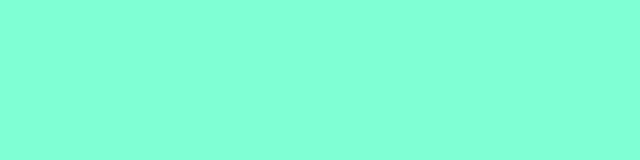
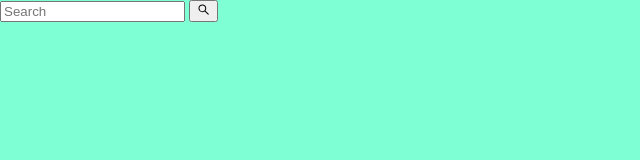
Before and after one commit to aryan-palkar/Gif-Search-Engine, a plain HTML site: page index.html in a window 1280 px wide. Shown: the whole page, without its empty margins (0-640 px from the left). Drawn offline with Linux system fonts and the light colour scheme.

Commit message:
HTML implimentation

```diff
--- a/index.html
+++ b/index.html
@@ -9,6 +9,21 @@
 </head>
 <body>
 
+    <!-- Search Box -->
+    <div class="search">
+        <input type="text" class="search-bar" placeholder="Search">
+        <button class="search-button">
+            <svg stroke="currentColor" fill="currentColor" stroke-width="0" viewBox="0 0 1024 1024" height="1em" width="1em" xmlns="http://www.w3.org/2000/svg"><path d="M909.6 854.5L649.9 594.8C690.2 542.7 712 479 712 412c0-80.2-31.3-155.4-87.9-212.1-56.6-56.7-132-87.9-212.1-87.9s-155.5 31.3-212.1 87.9C143.2 256.5 112 331.8 112 412c0 80.1 31.3 155.5 87.9 212.1C256.5 680.8 331.8 712 412 712c67 0 130.6-21.8 182.7-62l259.7 259.6a8.2 8.2 0 0 0 11.6 0l43.6-43.5a8.2 8.2 0 0 0 0-11.6zM570.4 570.4C528 612.7 471.8 636 412 636s-116-23.3-158.4-65.6C211.3 528 188 471.8 188 412s23.3-116.1 65.6-158.4C296 211.3 352.2 188 412 188s116.1 23.2 158.4 65.6S636 352.2 636 412s-23.3 116.1-65.6 158.4z"></path></svg>
+        </button>
+    </div>
+
+
+    <!-- Search Results -->
+    <div class="result">
+
+    </div>
+
+    <!-- SCRIPT -->
     <script src="script.js"></script>
 </body>
 </html>
```
